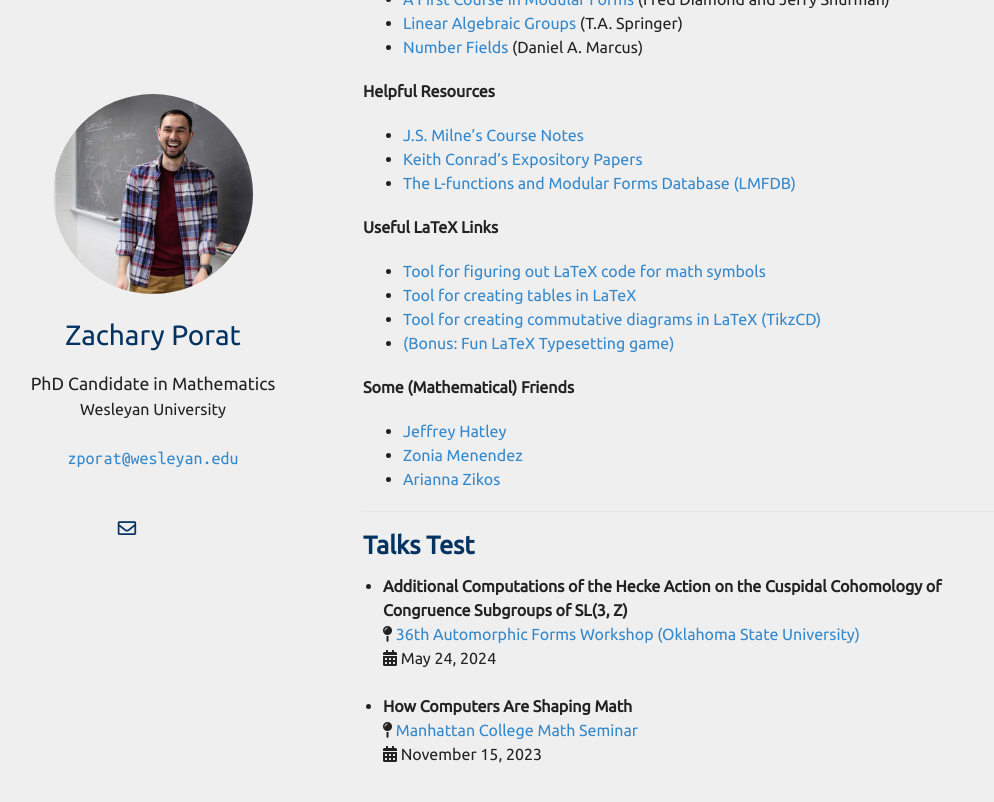
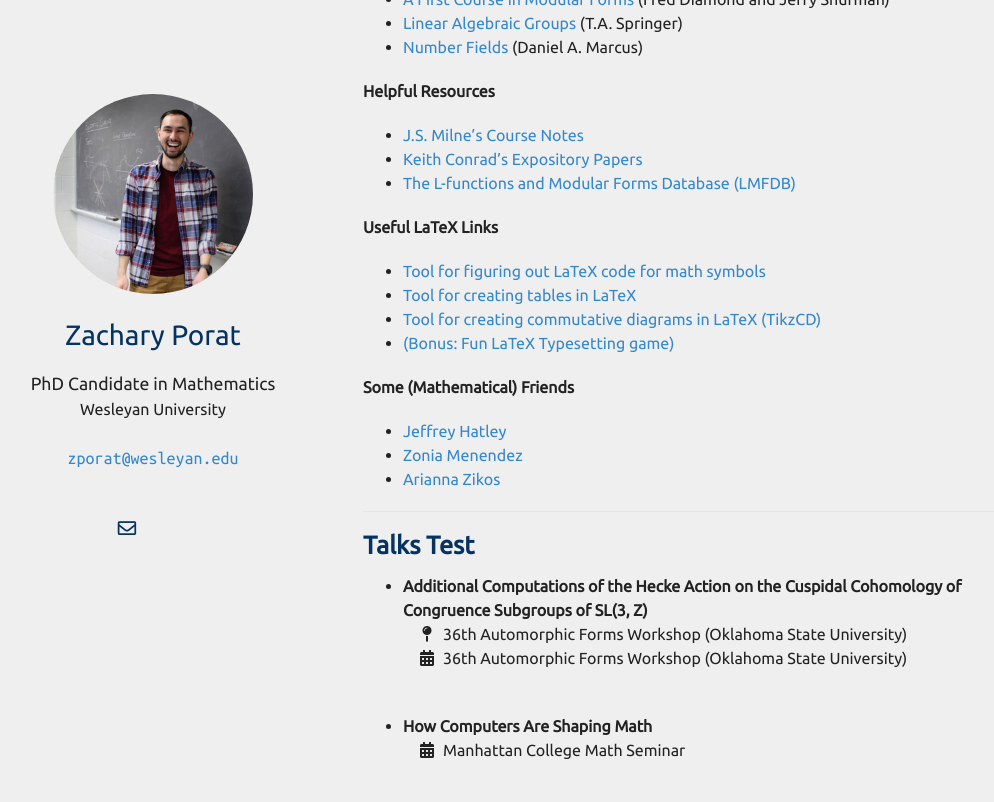
Before and after one commit to zporat/zporat.github.io, a Jekyll site: the page built from index.md, in a window 1280 px wide and 900 px high, scrolled down 1886 px. Shown: the top 802 px of the window, without its empty margins (102-1096 px from the left). Built offline with Jekyll 4.4.1, drawn with Linux system fonts in a browser that asks for light colours; nearby versions of some CDN libraries; a style sheet for code colours, icons or effects is not loaded; our own code applies the rules of GitHub Pages for plain Markdown files.

Commit message:
talk test

```diff
--- a/_data/talks.yml
+++ b/_data/talks.yml
@@ -7,5 +7,4 @@
 
   - title: How Computers Are Shaping Math
     location: Manhattan College Math Seminar
-    conf_website:
     date: November 15, 2023
--- a/_includes/talks.md
+++ b/_includes/talks.md
@@ -1,5 +1,5 @@
 <div class="publications">
-<ul style="margin-left:-20px">
+<ul style="margin-left:-20px, margin-bottom:-10px">
 
 {% for link in site.data.talks.main %}
 
@@ -7,8 +7,12 @@
 <div class="pub-row">
   <div class="col-sm-9">
       <div class="title"><b>{{ link.title }}</b></div>
-      <div class="author"> <i class="fas fa-map-pin"></i> <a href="{{ link.conf_website }}"> {{ link.location }} </a></div>
-      <div class="periodical"> <i class="fas fa-calendar-alt"></i> {{ link.date }}</div>
+        <ul class="fa-ul">
+        {% if link.conf_website %}
+        <li><span class="fa-li"><i class="fas fa-map-pin"></i></span>{{ link.location }}</li>
+        {% endif %}
+        <li><span class="fa-li"><i class="fas fa-calendar-alt"></i></span>{{ link.location }}</li>
+        </ul>
   </div>
 </div>
 </li>
```
